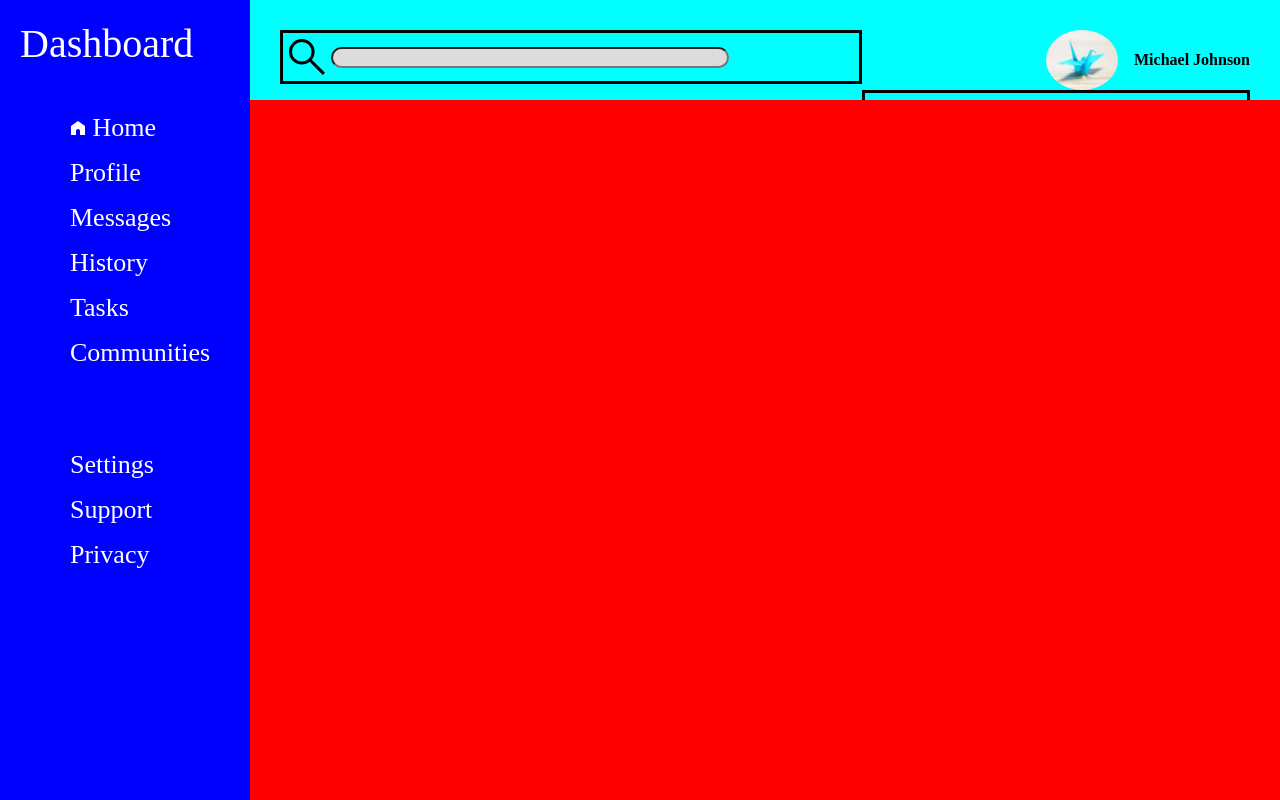
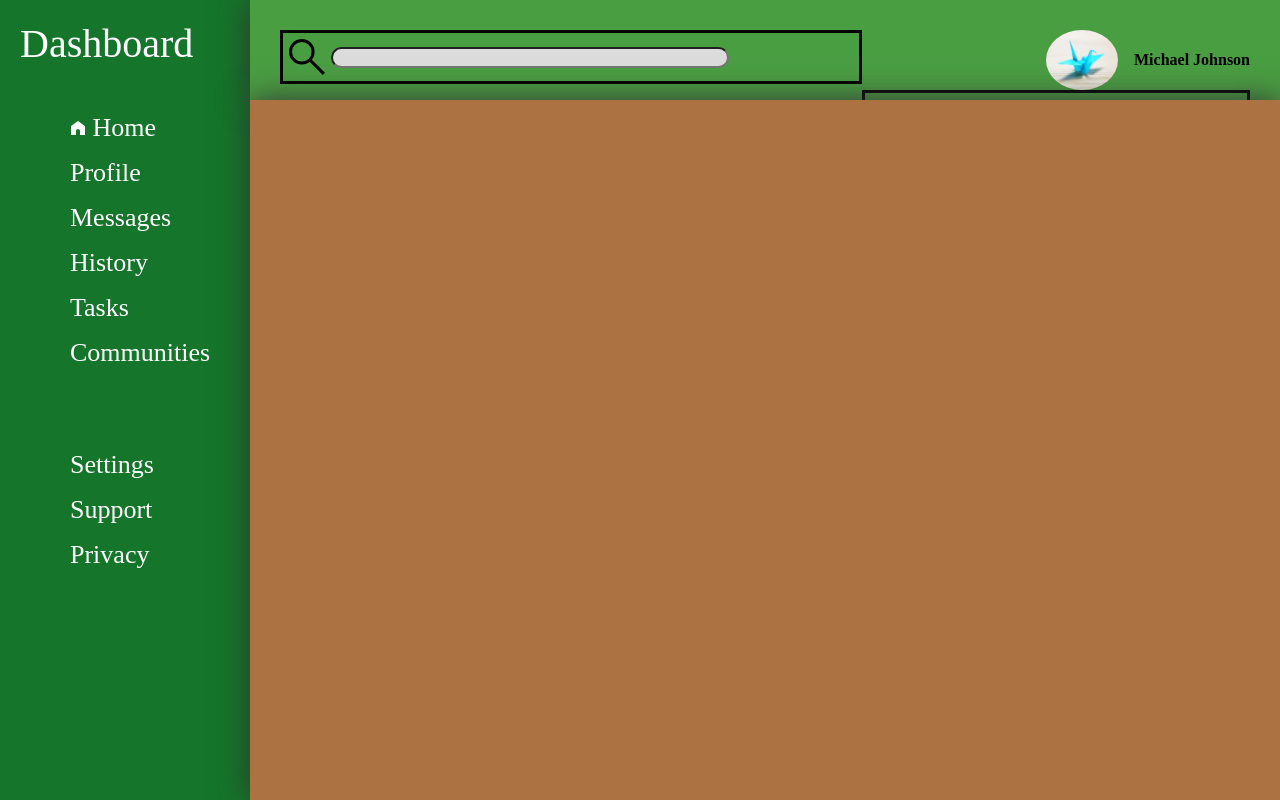
Before and after one commit to Michaelj82/admindashboard, a plain HTML site: page index.html in a window 1280 px wide. Drawn offline with Linux system fonts and the light colour scheme.

Commit message:
basic coloring and styling, check to see if works properly off of xubuntu

```diff
--- a/style.css
+++ b/style.css
@@ -13,7 +13,7 @@ body{
 
 
 #sidebar{
-    background-color: blue;
+    background-color: #15752a;
     font-size: 20px;
     grid-area: span 2 / span 1;
     color: white;
@@ -24,7 +24,8 @@ body{
 }
 
 #header{
-    background-color: aqua;
+    background-color: #4a9e42;
+    box-shadow: 0 0 30px #333;
     grid-area: span 1/ span 1;
     display: grid;
 
@@ -69,7 +70,9 @@ body{
 
 
 #content{
-    background-color: red;
+    background-color: #ad7242;
+    box-shadow: 0 0 30px #333;
+
     grid-area: span 1 / span 1;
 }
 
@@ -125,7 +128,7 @@ body{
 
 .headerbuttons > button{
     height: 75%;
-    width: 20%;
+    width: 30%;
     border-radius: 15%;
 }
 
```
